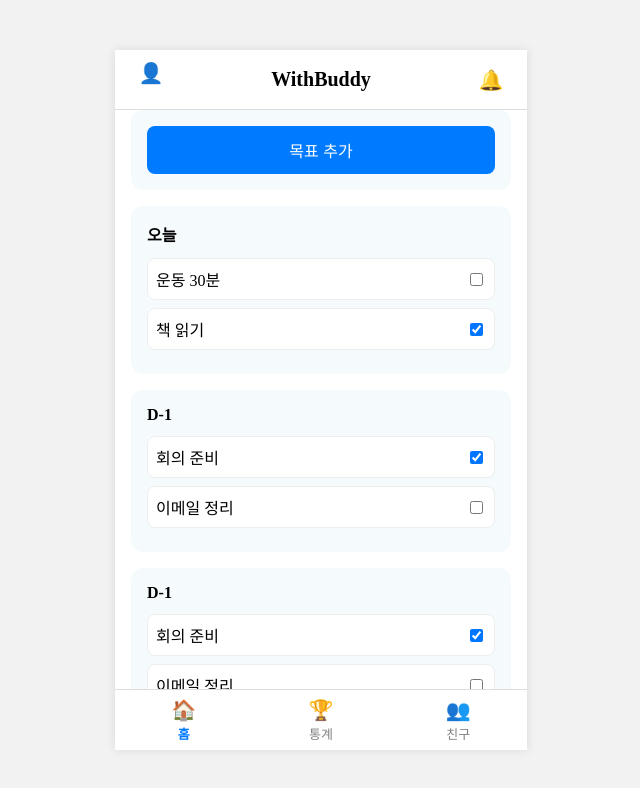
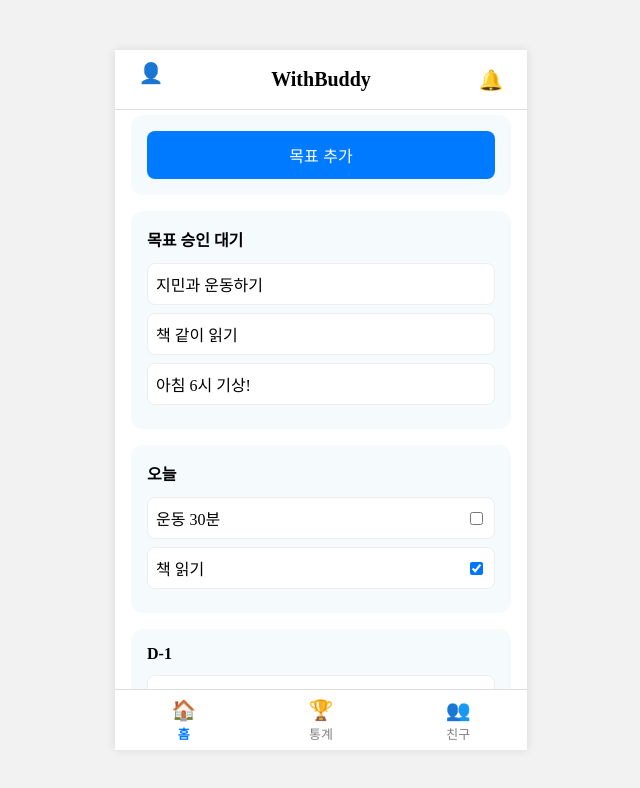
Before and after one commit to nurungzi/zerothon-DDT, a React (Vite) app in the folder frontend/withbudy/: page / in a window 1280 px wide. Shown: the top 788 px of the page, without its empty margins (319-959 px from the left). Built offline with nearby package versions, Linux system fonts and the light colour scheme.

Commit message:
Feat: 목표 승인 대기 추가

```diff
--- a/frontend/withbudy/src/components/GoalBlock.jsx
+++ b/frontend/withbudy/src/components/GoalBlock.jsx
@@ -3,6 +3,7 @@ import React from 'react';
 import './GoalBlock.css';
 
 function GoalBlock({ type, day, tasks, onClick }) {
+  // '목표 추가' 타입
   if (type === 'add') {
     return (
       <div className="goal-block add-goal" onClick={onClick}>
@@ -11,14 +12,21 @@ function GoalBlock({ type, day, tasks, onClick }) {
     );
   }
 
+  // 기본 또는 'pending' 타입의 목표 리스트
   return (
-    <div className="goal-block">
-      <div className="goal-block-title">{day}</div>
+    <div className={`goal-block ${type === 'pending' ? 'pending-goal' : ''}`}>
+      {/* 제목 표시: '오늘', 'D-1', 또는 '목표 승인 대기' */}
+      <div className="goal-block-title">{type === 'pending' ? '목표 승인 대기' : day}</div>
+
       <div className="goal-task-list">
         {tasks.map((task, idx) => (
           <div className="goal-task-item" key={idx}>
             <span>{task.text}</span>
-            <input type="checkbox" checked={task.done} readOnly />
+
+            {/* ✅ pending 타입이 아닐 경우에만 체크박스 표시 */}
+            {type !== 'pending' && (
+              <input type="checkbox" checked={task.done} readOnly />
+            )}
           </div>
         ))}
       </div>
--- a/frontend/withbudy/src/index.css
+++ b/frontend/withbudy/src/index.css
@@ -31,4 +31,5 @@ html, body, #root {
   overflow-y: auto;
   padding-inline: 16px;
   box-sizing: border-box;
+  padding-top: 5px;
 }
--- a/frontend/withbudy/src/pages/Home.jsx
+++ b/frontend/withbudy/src/pages/Home.jsx
@@ -15,6 +15,12 @@ function Home() {
     { text: '이메일 정리', done: false },
   ];
 
+  const pendingGoals = [
+    { text: '지민과 운동하기' },
+    { text: '책 같이 읽기' },
+    { text: '아침 6시 기상!' },
+  ];
+
   const dummyFriends = [
     { id: 1, name: '예지' },
     { id: 2, name: '지후' },
@@ -29,7 +35,13 @@ function Home() {
 
   return (
     <div style={{ width: '100%' }}>
+      {/* 목표 추가 버튼 */}
       <GoalBlock type="add" onClick={() => setIsModalOpen(true)} />
+
+      {/* ✅ 목표 승인 대기 블럭 추가 */}
+      <GoalBlock type="pending" tasks={pendingGoals} />
+
+      {/* 기존 할일 블럭 */}
       <GoalBlock type="list" day="오늘" tasks={todayTasks} />
       <GoalBlock type="list" day="D-1" tasks={yesterdayTasks} />
       <GoalBlock type="list" day="D-1" tasks={yesterdayTasks} />
@@ -39,7 +51,7 @@ function Home() {
       <GoalBlock type="list" day="D-1" tasks={yesterdayTasks} />
       <GoalBlock type="list" day="D-1" tasks={yesterdayTasks} />
 
-      {/* ✅ 목표 추가 모달 */}
+      {/* 목표 추가 모달 */}
       <GoalModal
         isOpen={isModalOpen}
         onClose={() => setIsModalOpen(false)}
```
